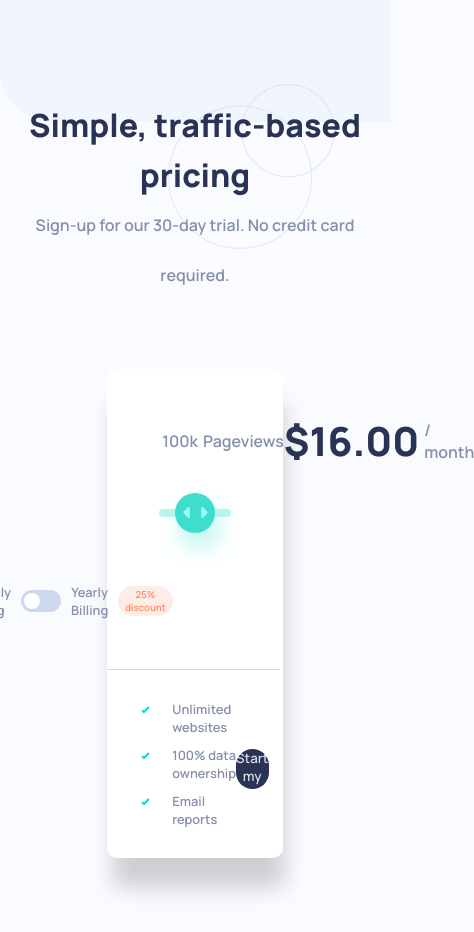
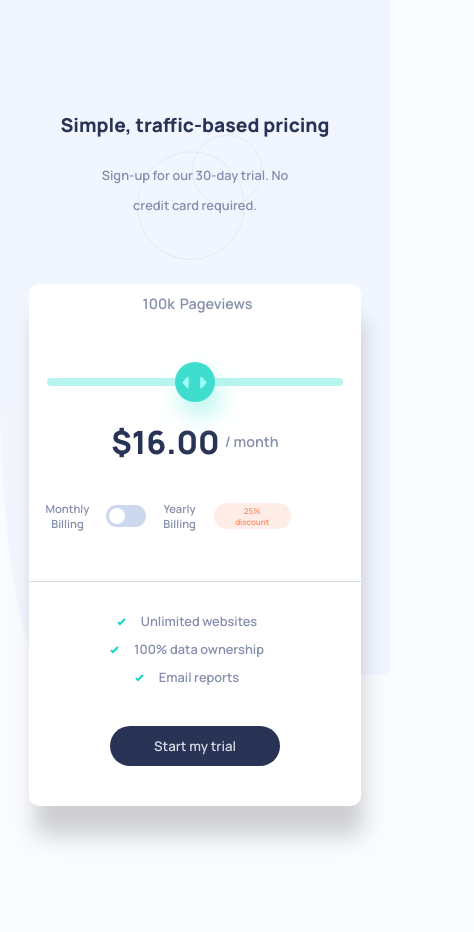
Before and after one commit to adrielgama/interactive-pricing-component-main, a plain HTML site: page index.html in a window 390 px wide. Shown: the whole page, 474 px wide, since content can reach past the window. Drawn offline with Linux system fonts and the light colour scheme.

Commit message:
Mobile query add

```diff
--- a/index.html
+++ b/index.html
@@ -42,7 +42,7 @@
                 <p id="qtdPageview">100k</p>
                 <p>Pageviews</p>
               </div>
-              <div class="month-price">
+              <div class="month-price" id="hidePriceDesktop">
                 <h1 id="qtdPrice">$16.00</h1>
                 <p>/ month</p>
               </div>
@@ -57,6 +57,10 @@
                 id="myRange"
                 onclick="discountAmount(), setPageView()"
               />
+            </div>
+            <div class="month-price" id="hidePriceMobile">
+              <h1 id="qtdPrice">$16.00</h1>
+              <p>/ month</p>
             </div>
 
             <!-- INPUT SELECT SLIDER PRICE MONTH / YEAR  -->
--- a/style.css
+++ b/style.css
@@ -119,6 +119,14 @@ p {
 .pg-view p,
 .month-price p {
   margin-left: 5px;
+}
+
+#hidePriceDesktop {
+  visibility: visible;
+}
+
+#hidePriceMobile {
+  visibility: hidden;
 }
 
 .sld {
@@ -275,3 +283,106 @@ hr {
   border-radius: 25px;
   cursor: pointer;
 }
+
+/* MOBILE SCREEN  */
+@media screen and (min-width: 375px) and (max-width: 768px) {
+  .top-container {
+    height: 10vh;
+  }
+
+  .top-container h1 {
+    font-size: 1.2rem;
+    margin-bottom: 10px;
+  }
+  .top-container p {
+    padding: 0 100px;
+    font-size: 0.8rem;
+    line-height: 30px;
+  }
+
+  .circle-bg img {
+    height: 125px;
+    top: 16vh;
+    left: 35vw;
+  }
+
+  .img-bg img {
+    height: 80vh;
+  }
+
+  .box-container {
+    justify-content: space-between;
+    width: 85%;
+    padding: 10px;
+  }
+
+  .tp {
+    flex-direction: column;
+  }
+
+  #hidePriceDesktop {
+    visibility: hidden;
+  }
+
+  #hidePriceMobile {
+    visibility: visible;
+    text-align: center;
+    justify-content: center;
+    margin-bottom: 50px;
+  }
+
+  .month-price h1 {
+    font-size: 2rem;
+  }
+
+  .pg-view p,
+  .month-price p {
+    font-size: 0.9rem;
+  }
+
+  .input-section {
+    align-items: center;
+  }
+
+  .input-section p {
+    font-size: 0.7rem;
+  }
+
+  .input-section > span {
+    right: 0;
+    padding: 2px 20px;
+    border-radius: 25px;
+    font-size: 0.5rem;
+  }
+
+  /* TOOGLE SWITCH BUTTON  */
+
+  .switch input:checked + .toggle:before {
+    -webkit-transform: translateX(18px);
+    -ms-transform: translateX(18px);
+    transform: translateX(18px);
+  }
+
+  hr {
+    left: -10px;
+    width: 85vw;
+  }
+
+  .bot-form {
+    flex-direction: column;
+  }
+
+  .bot-form ul li {
+    padding-left: 8px;
+  }
+
+  .bot-form ul {
+    display: flex;
+    flex-direction: column;
+    place-items: center;
+  }
+
+  .bot-form button {
+    margin: 30px 0;
+  }
+}
```
